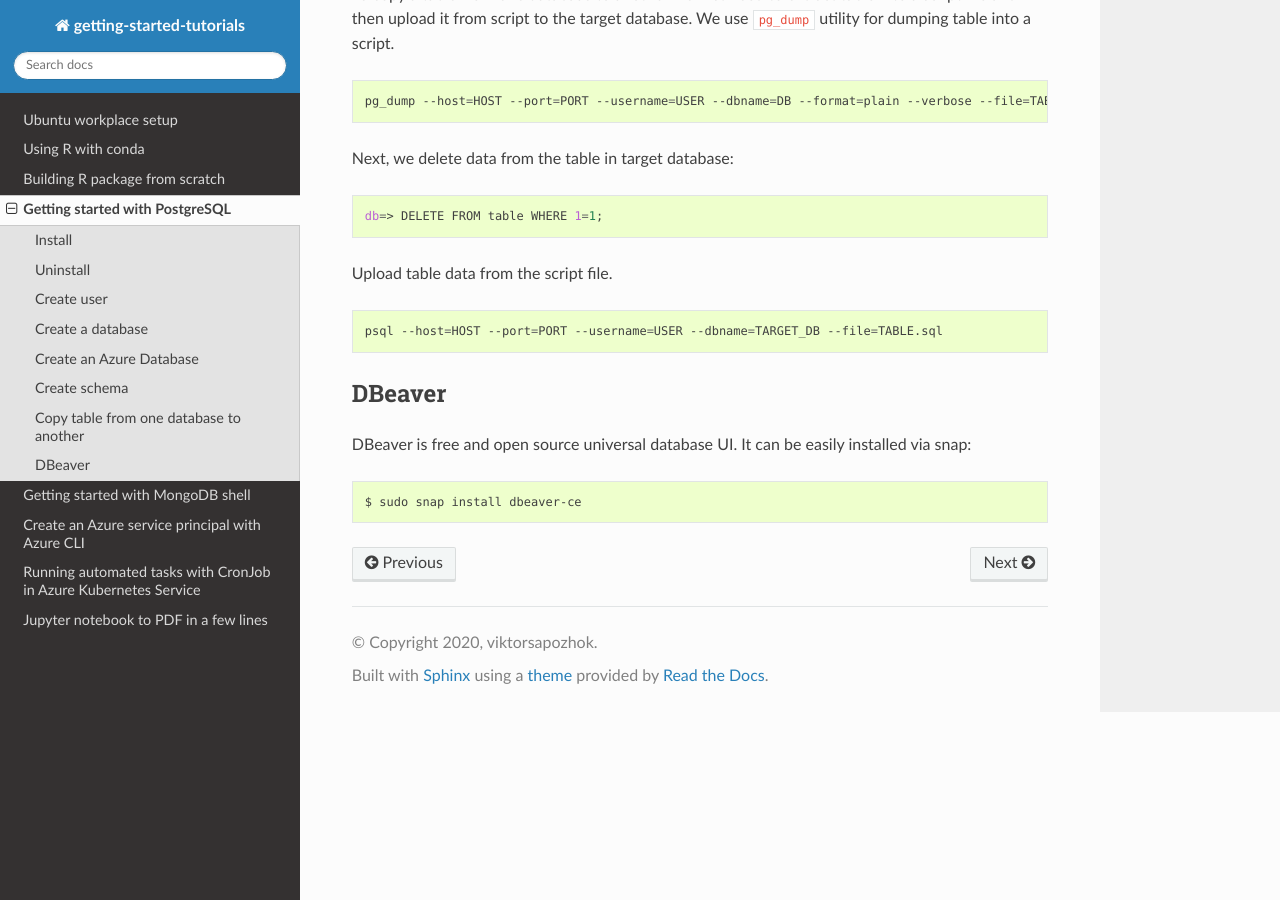
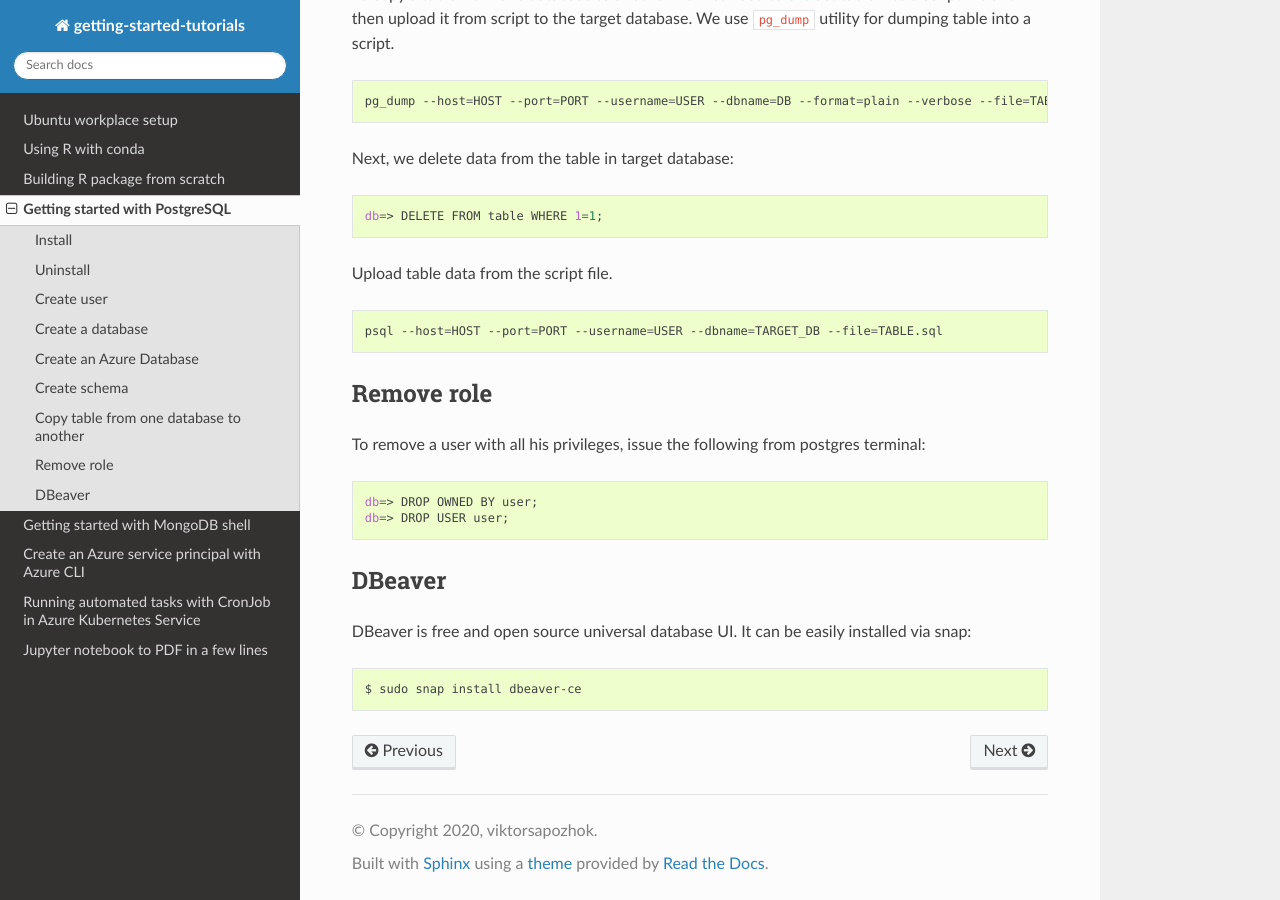
Before and after one commit to viktorsapozhok/getting-started-tutorials, a Sphinx documentation site: the page built from docs/source/postgres.rst, in a window 1280 px wide and 900 px high, scrolled down 4702 px. Built offline with Sphinx 7.4.7 and the Read the Docs theme 2.0.0, drawn with Linux system fonts in a browser that asks for light colours.

Commit message:
added remove user instruction

```diff
--- a/docs/source/postgres.rst
+++ b/docs/source/postgres.rst
@@ -259,6 +259,16 @@ Upload table data from the script file.
 
     psql --host=HOST --port=PORT --username=USER --dbname=TARGET_DB --file=TABLE.sql
 
+Remove role
+-----------
+
+To remove a user with all his privileges, issue the following from postgres terminal:
+
+.. code-block:: bash
+
+    db=> DROP OWNED BY user;
+    db=> DROP USER user;
+
 DBeaver
 -------
 
```
